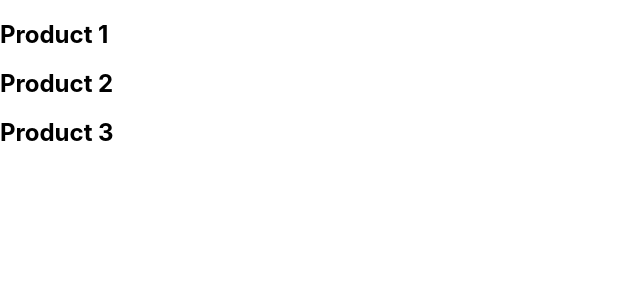
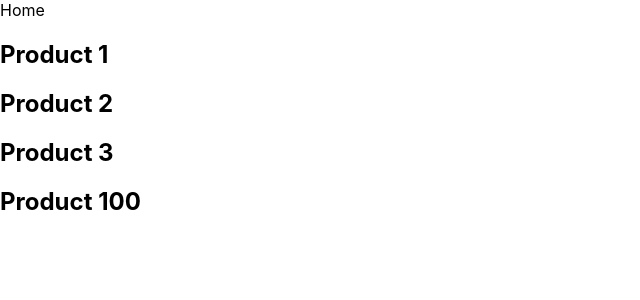
Before and after one commit to TonyLaPoche/initiation-TypeScript-Next-API, a Next.js app: page /product in a window 1280 px wide. Shown: the top 300 px of the page, without its empty margins (0-640 px from the left). Built offline with nearby package versions, Linux system fonts and the light colour scheme.

Commit message:
episode 12 sur 79

```diff
--- a/pages/product/index.tsx
+++ b/pages/product/index.tsx
@@ -1,9 +1,31 @@
-const ProductList = () => {
+import Link from "next/link";
+
+const ProductList = ({ productId = 100 }) => {
     return (
         <>
-            <h2>Product 1</h2>
-            <h2>Product 2</h2>
-            <h2>Product 3</h2>
+            <Link href='/'>
+                <a>Home</a>
+            </Link>
+            <h2>
+                <Link href="/product/1">
+                    <a>Product 1</a>
+                </Link>
+            </h2>
+            <h2>
+                <Link href="/product/2">
+                    <a>Product 2</a>
+                </Link>
+            </h2>
+            <h2>
+                <Link href="/product/3" replace>
+                    <a>Product 3</a>
+                </Link>
+            </h2>
+            <h2>
+                <Link href={`/product/${productId}`}>
+                    <a>Product {productId}</a>
+                </Link>
+            </h2>
         </>
     )
   }
```
Also changed, not shown: pages/index.tsx (+12 -0 lines), 1 other file (tests, documents, lock files or other folders).
